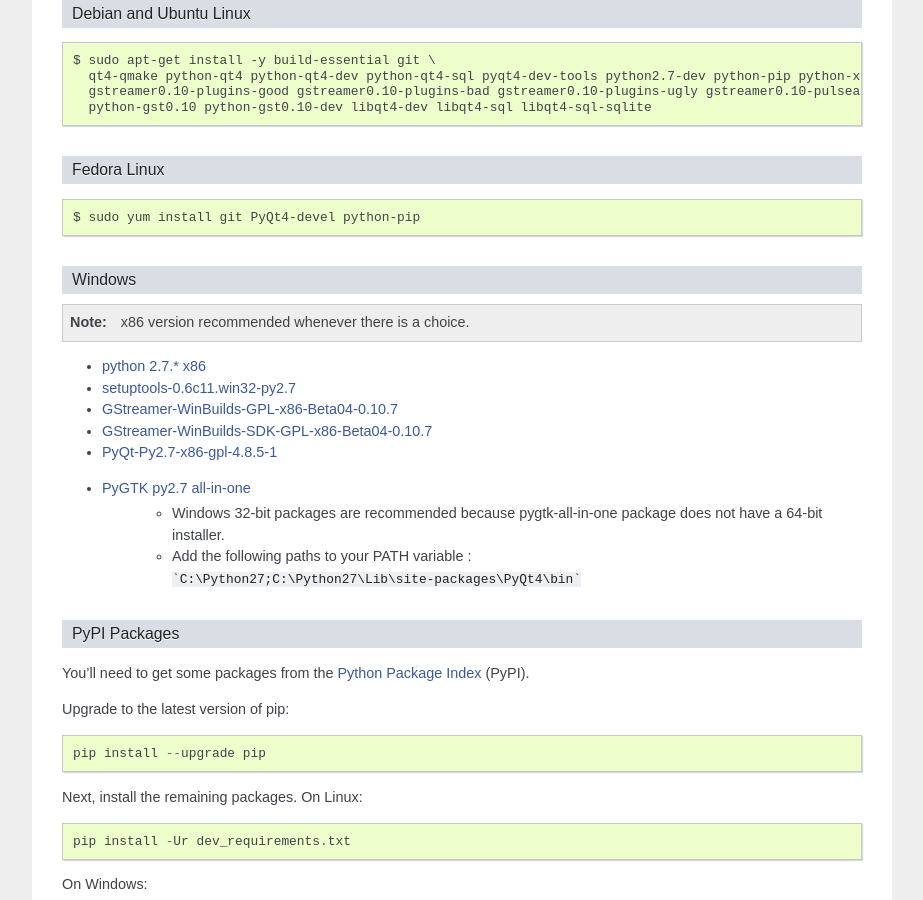
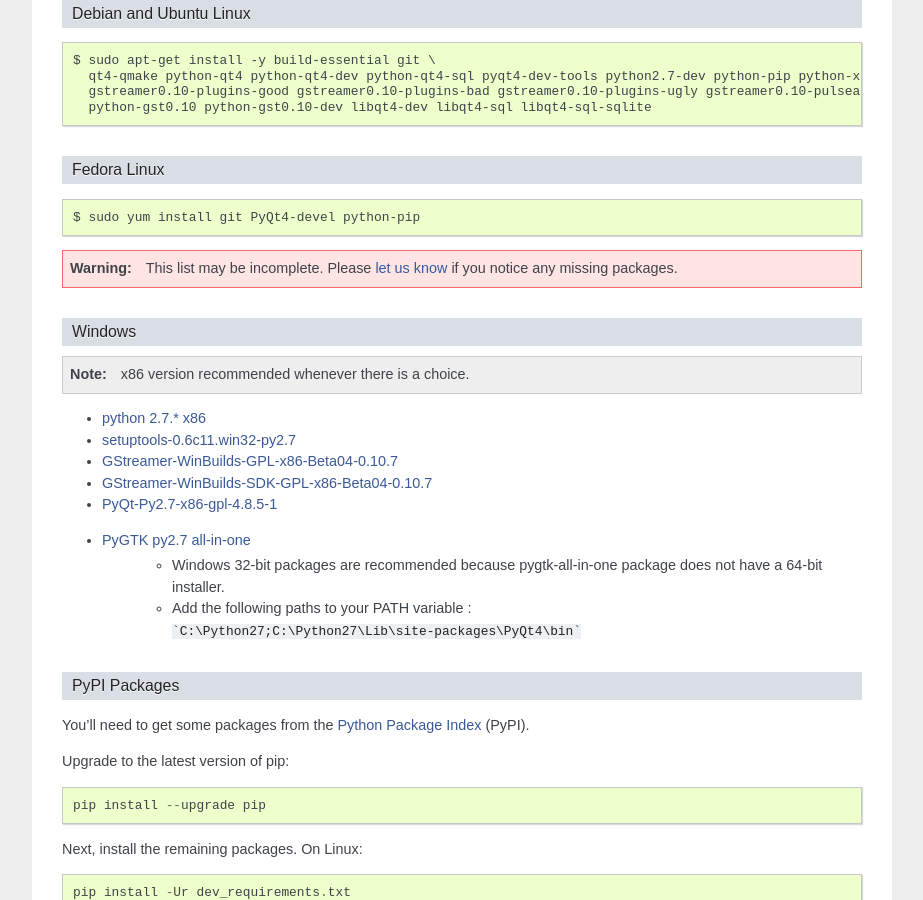
Before and after one commit to Freeseer/freeseer, a Sphinx documentation site: the page built from source/quick-start.rst, in a window 1280 px wide and 900 px high, scrolled down 1453 px. Shown: the whole window, without its empty margins (198-1121 px from the left). Built offline with Sphinx 7.4.7, drawn with Linux system fonts in a browser that asks for light colours.

Commit message:
Add warning for Fedora packages

```diff
--- a/source/quick-start.rst
+++ b/source/quick-start.rst
@@ -83,6 +83,8 @@ Fedora Linux
 ::
 
     $ sudo yum install git PyQt4-devel python-pip
+
+.. warning:: This list may be incomplete. Please :doc:`let us know </contact>` if you notice any missing packages.
 
 Windows
 ^^^^^^^
```
